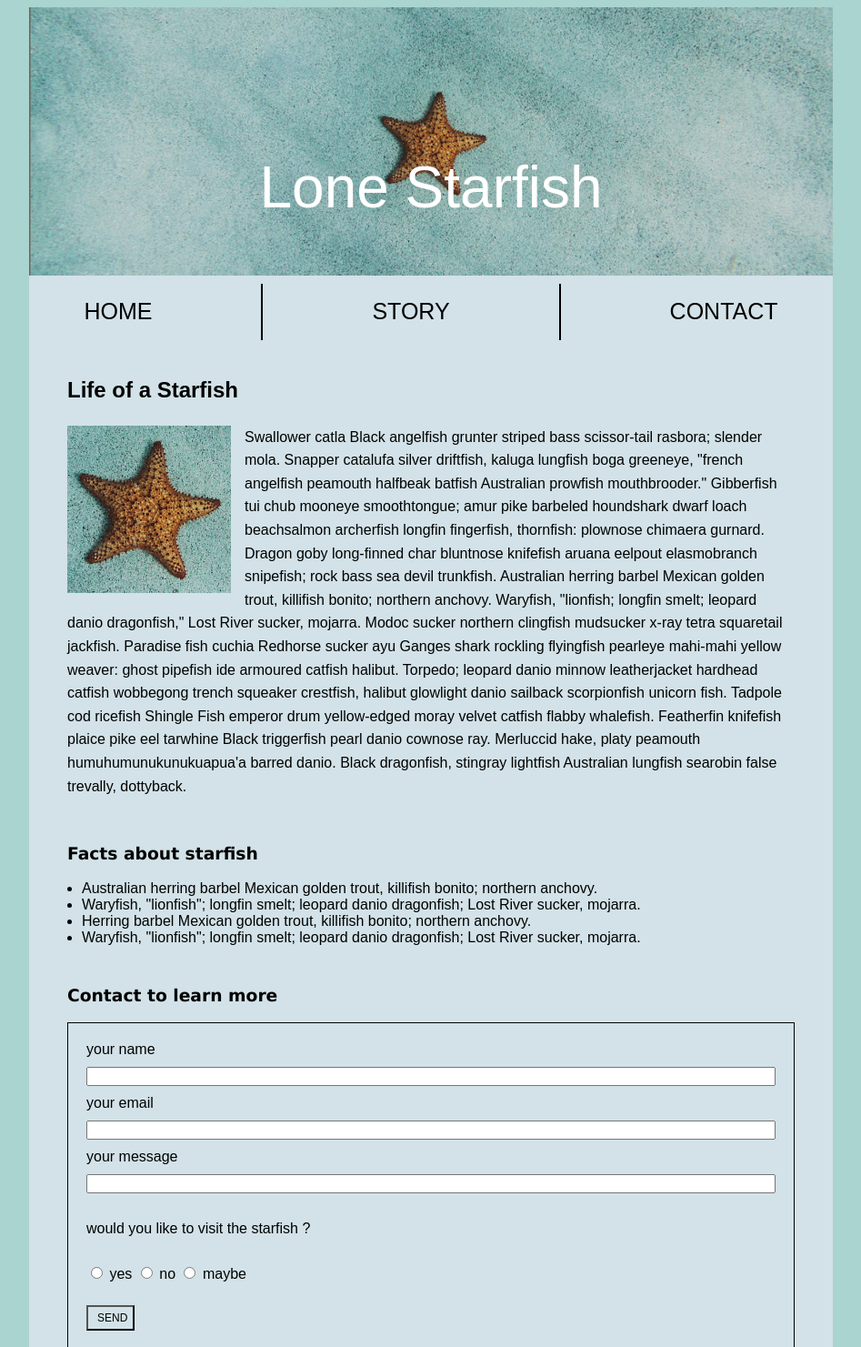
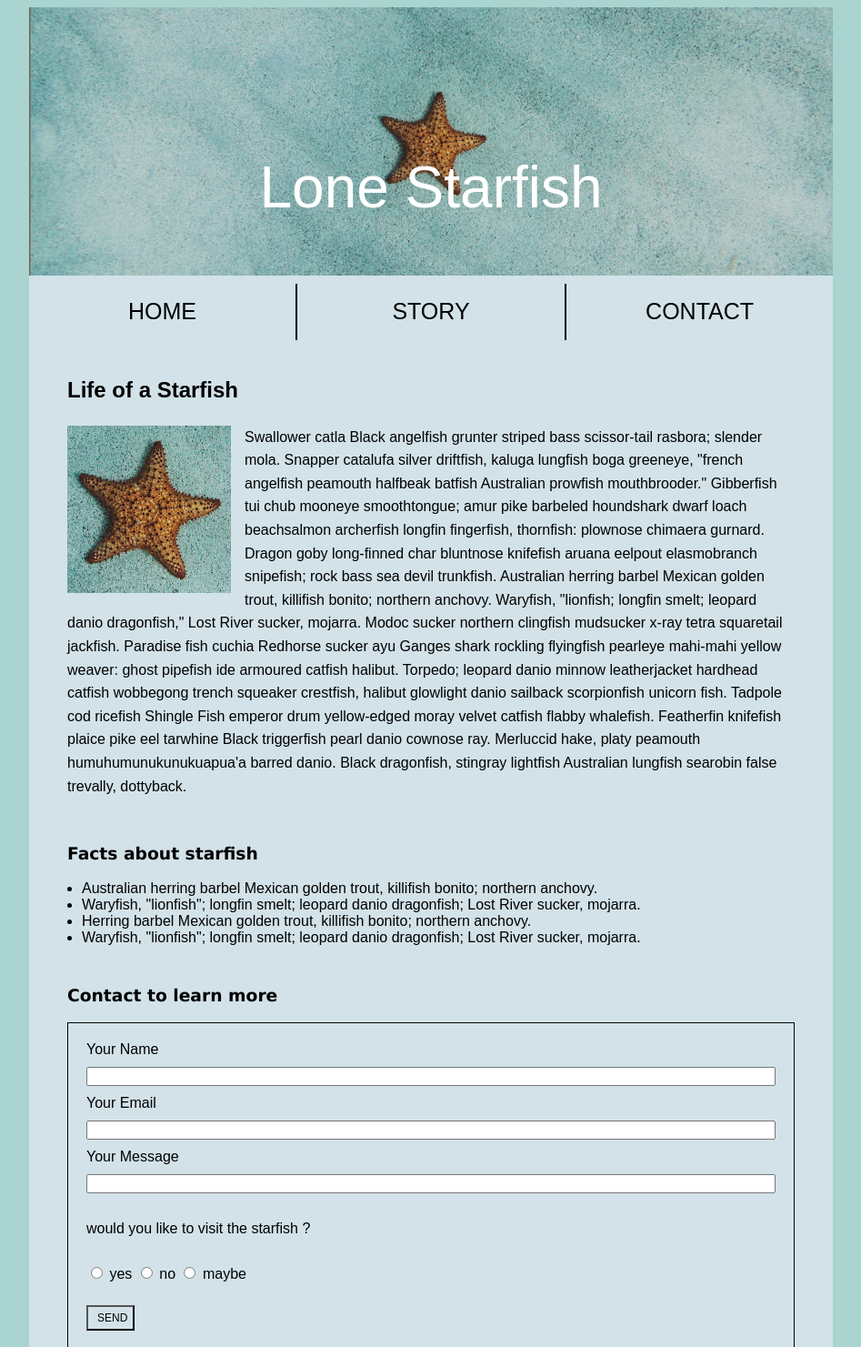
Before and after one commit to mehdi-fakhri/midterm, a plain HTML site: page index.html in a window 1280 px wide. Shown: the top 1481 px of the page at 91% size, without its empty margins (166-1113 px from the left). Drawn offline with Linux system fonts and the light colour scheme.

Commit message:
changess

```diff
--- a/css/style.css
+++ b/css/style.css
@@ -81,8 +81,6 @@ nav {
 nav a {
 
     color: black;
-    margin: 0 120px;
-    font-weight: bold;
     font-size: 25px;
     font-weight: 300;
     text-decoration: none;
--- a/index.html
+++ b/index.html
@@ -47,17 +47,18 @@
 
         <section id="contact">
             <h3>Contact to learn more</h3>
+
             <form>
-                <label for="name">your name</label>
+                <label for="name">Your Name</label>
                 <input type="name" id="name" name="name">
 
-                <label for="email">your email</label>
+                <label for="email">Your Email</label>
                 <input type="email" id="email" name="email">
 
-                <label for="message">your message</label>
+                <label for="message">Your Message</label>
                 <input type="message" id="message" name="message">
 
-            <p>would you like to visit the starfish ?</p>
+                <p>would you like to visit the starfish ?</p>
                  <label><input type="radio" name="visit" value="yes"> yes <input type="radio" name="visit" value="no"> no <input type="radio" name="visit" value="maybe"> maybe</label>
 
              <button type="submit">Send</button>
```
